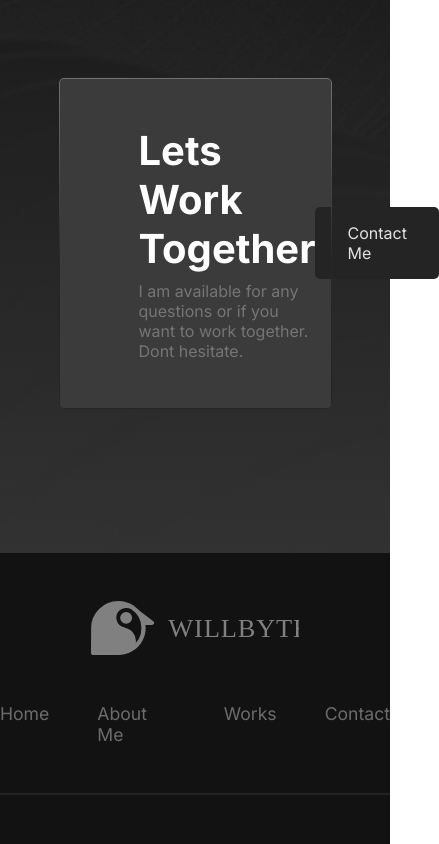
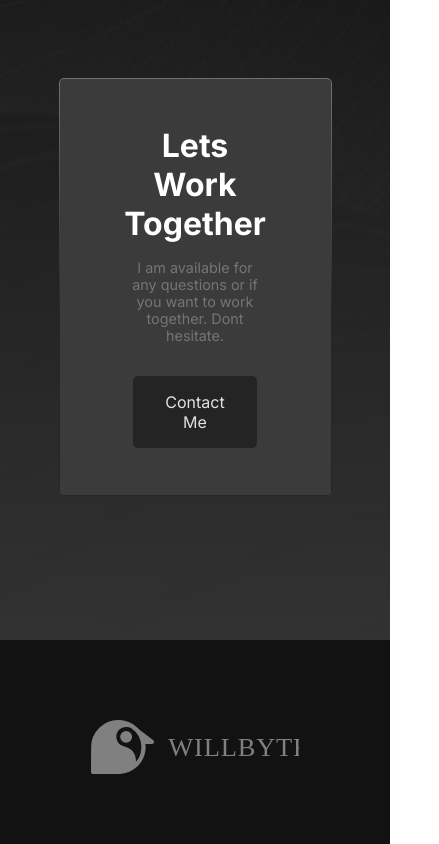
Before and after one commit to Willpower0304/New_Portfolio, a React (Vite) app: page / in a window 390 px wide. Shown: the part 5540-6384 px from the top of the page, 439 px wide, since content can reach past the window. Built offline with nearby package versions, Linux system fonts and the light colour scheme.

Commit message:
fix: overflow issues

```diff
--- a/src/components/contact/contact.module.css
+++ b/src/components/contact/contact.module.css
@@ -48,7 +48,7 @@
 
 .leftContainer .para {
   color: #757575;
-  max-width: 40ch;
+  max-width: 37ch;
 }
 
 .rightContainer {
@@ -62,4 +62,31 @@
   padding: 1rem 2rem;
   border-radius: 5px;
   text-decoration: none;
+  text-align: center;
 }
+
+@media screen and (max-width: 980px) {
+  .container {
+    flex-wrap: wrap;
+    justify-content: center;
+    text-align: center;
+  }
+
+  .leftContainer .title {
+    margin-bottom: 1rem;
+  }
+
+  .btn {
+    margin-top: 2rem;
+  }
+}
+
+@media screen and (max-width: 500px) {
+  .leftContainer .title {
+    font-size: 2rem;
+  }
+
+  .leftContainer .para {
+    font-size: 0.9rem;
+  }
+}
--- a/src/components/footer/footer.module.css
+++ b/src/components/footer/footer.module.css
@@ -10,20 +10,20 @@ footer {
   display: flex;
   max-width: 13rem;
   align-self: center;
-  margin: 3rem 0;
+  margin: 5rem 0;
 }
 
 footer ul {
   display: flex;
   flex-direction: column;
   align-items: center;
+  margin-bottom: 3rem;
 }
 
 footer li {
   display: flex;
   gap: 3rem;
   list-style: none;
-  margin-bottom: 3rem;
 }
 
 footer li a {
@@ -44,3 +44,10 @@ footer li a {
   margin-top: 3rem;
   margin-bottom: 3rem;
 }
+
+@media screen and (max-width: 450px) {
+  footer li {
+    flex-direction: column;
+    align-items: center;
+  }
+}
```
